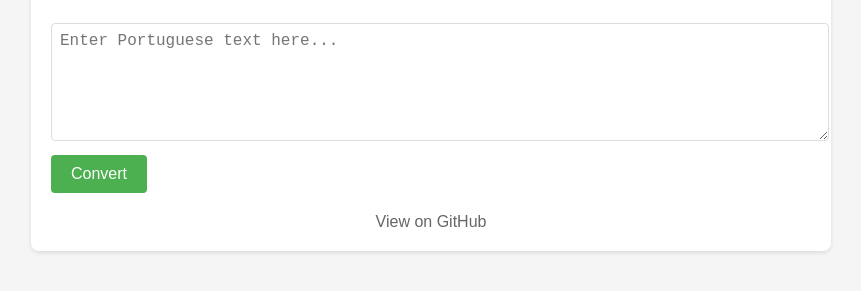
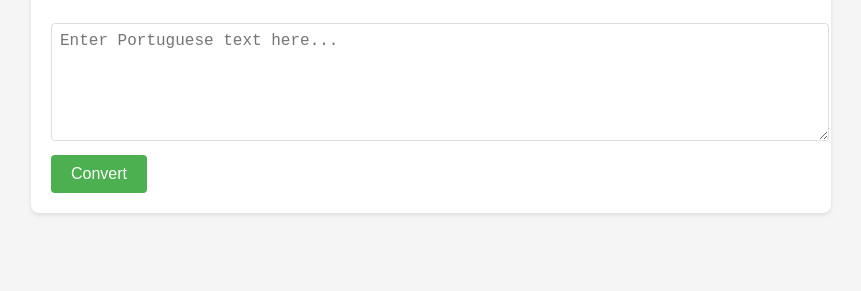
Before and after one commit to Kleinster2/portuguese-converter, a plain HTML site: page index.html in a window 1280 px wide. Shown: the part 159-450 px from the top of the page, without its empty margins (209-1070 px from the left). Drawn offline with Linux system fonts and the light colour scheme.

Commit message:
Remove GitHub link for cleaner interface

```diff
--- a/index.html
+++ b/index.html
@@ -47,17 +47,6 @@
             border-left: 4px solid #4CAF50;
             background-color: #f9f9f9;
         }
-        .github-link {
-            text-align: center;
-            margin-top: 20px;
-        }
-        .github-link a {
-            color: #666;
-            text-decoration: none;
-        }
-        .github-link a:hover {
-            text-decoration: underline;
-        }
         .loading {
             display: none;
             text-align: center;
@@ -79,9 +68,6 @@
             <strong>Result:</strong> <span id="output"></span>
         </div>
 
-        <div class="github-link">
-            <a href="https://github.com/Kleinster2/portuguese-converter" target="_blank">View on GitHub</a>
-        </div>
     </div>
 
     <script>
```
